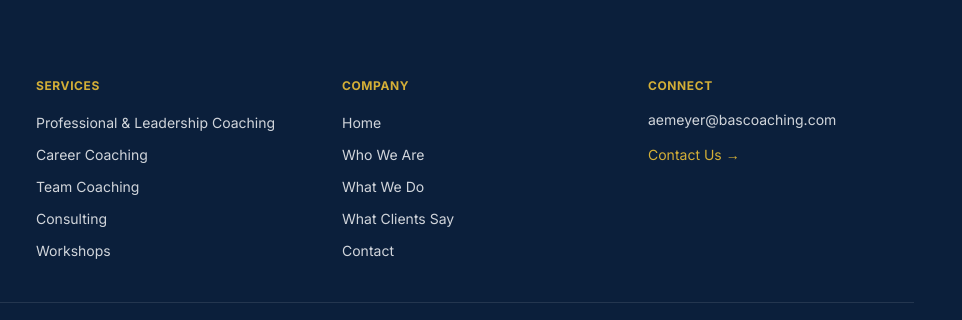
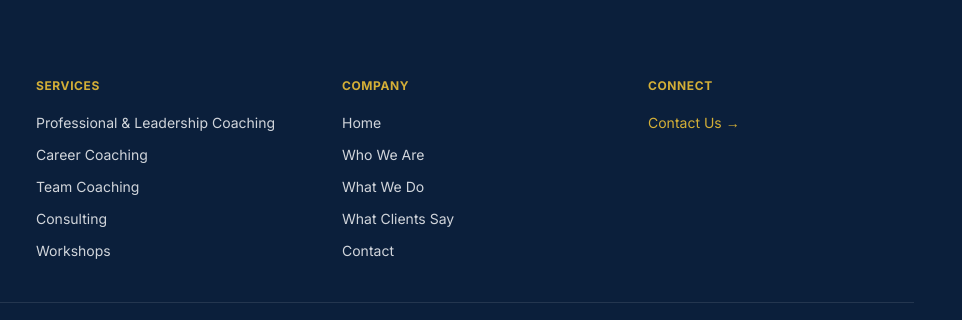
Before and after one commit to missmichellejanene/beacon-advantage, a plain HTML site: page about.html in a window 1280 px wide. Shown: the part 2916-3236 px from the top of the page, 318-1280 px from the left. Drawn offline with nearby package versions, Linux system fonts and the light colour scheme.

Commit message:
Fix footer - remove email, correct logo - about.html

```diff
--- a/about.html
+++ b/about.html
@@ -213,7 +213,7 @@
         </div>
     </section>
 
-        <!-- FOOTER -->
+            <!-- FOOTER -->
     <footer style="background:#0B1F3B;" class="text-white">
         <div class="max-w-7xl mx-auto px-6 lg:px-12 py-12">
             <div class="grid grid-cols-1 md:grid-cols-4 gap-10">
@@ -245,7 +245,6 @@
                 </div>
                 <div>
                     <h4 class="text-xs uppercase tracking-wider font-bold mb-4" style="color:#D4AF37;">Connect</h4>
-                    <p class="text-sm text-gray-300 mb-3">aemeyer@bascoaching.com</p>
                     <a href="contact.html" class="text-sm hover:text-white transition-colors" style="color:#D4AF37;">Contact Us →</a>
                 </div>
             </div>
@@ -257,6 +256,8 @@
 
 
 
+
+
     <script>
     document.getElementById('mobile-toggle').addEventListener('click', function() {
         document.getElementById('mobile-menu').classList.toggle('hidden');
```
